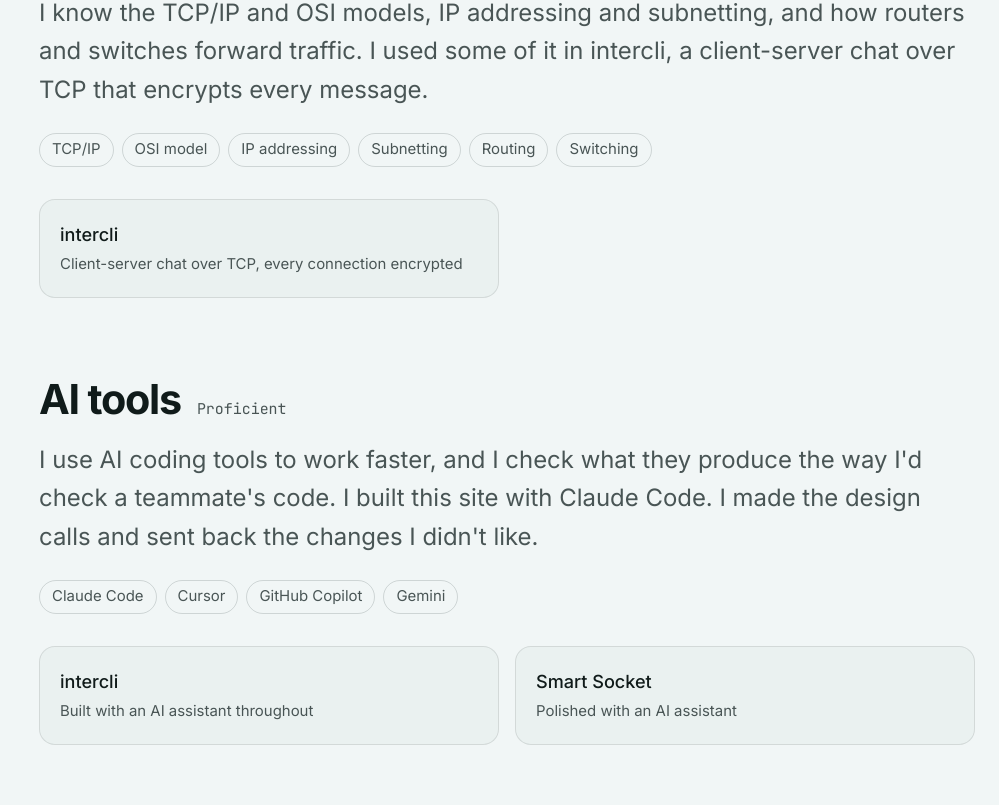
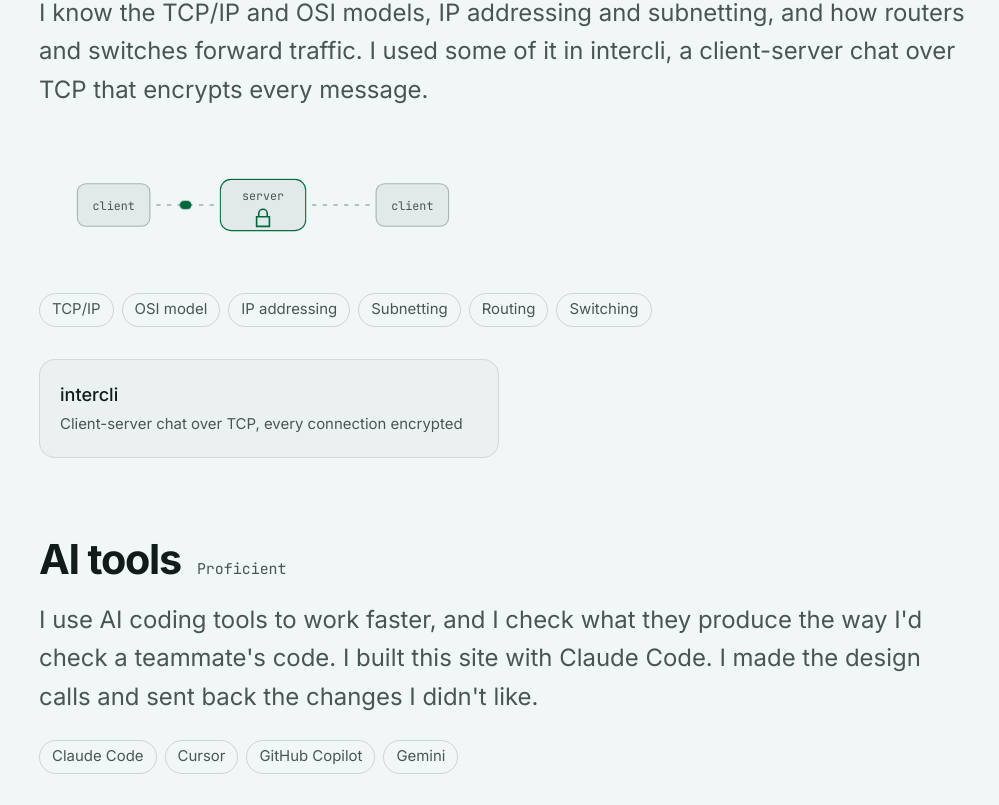
Before and after one commit to obfdanso/portfolio, a Next.js app: page /skills in a window 1280 px wide. Shown: the part 1294-2099 px from the top of the page, without its empty margins (281-1280 px from the left). Built offline with nearby package versions, Linux system fonts and the light colour scheme.

Commit message:
added a live network diagram to the Networking section

```diff
--- a/app/globals.css
+++ b/app/globals.css
@@ -942,6 +942,77 @@ button:disabled {
   }
 }
 
+/* Network diagram (skills page, Networking). Decorative: theme colours,
+   packets that travel the links on the ambient-loop timing, still under
+   reduced motion, hidden where offset-path is unsupported. */
+.network-diagram__link {
+  fill: none;
+  stroke: color-mix(in oklch, var(--color-fg-muted) 45%, transparent);
+  stroke-width: 1.5;
+  stroke-dasharray: 4 6;
+}
+
+.network-diagram__node rect {
+  fill: var(--color-surface);
+  stroke: color-mix(in oklch, var(--color-fg-muted) 40%, transparent);
+}
+
+.network-diagram__node--server rect {
+  stroke: var(--color-accent);
+}
+
+.network-diagram__node text {
+  fill: var(--color-fg-muted);
+  font-family: var(--font-mono);
+  font-size: 11px;
+  text-anchor: middle;
+}
+
+.network-diagram__lock {
+  fill: none;
+  stroke: var(--color-accent);
+  stroke-width: 1.5;
+}
+
+.network-diagram__packet {
+  display: none;
+  fill: var(--color-accent);
+}
+
+@supports (offset-path: path("M 0 0 L 1 1")) {
+  .network-diagram__packet {
+    display: block;
+    offset-rotate: 0deg;
+    animation: packet-travel var(--duration-pulse) var(--ease-brand) infinite both;
+  }
+
+  .network-diagram__packet--back {
+    animation-direction: reverse;
+  }
+}
+
+@keyframes packet-travel {
+  from {
+    offset-distance: 0%;
+    opacity: 0;
+  }
+  15%,
+  85% {
+    opacity: 1;
+  }
+  to {
+    offset-distance: 100%;
+    opacity: 0;
+  }
+}
+
+@media (prefers-reduced-motion: reduce) {
+  .network-diagram__packet {
+    animation: none;
+    offset-distance: 50%;
+  }
+}
+
 /* ---------------------------------------------------------------------------
    Recording placeholder
 
--- /dev/null
+++ b/components/network-diagram.tsx
@@ -0,0 +1,51 @@
+import type { CSSProperties } from "react";
+
+// Two clients talking through a server, as intercli does. Packets travel the
+// links with CSS offset-path; the lock marks every hop as encrypted.
+const LEFT = "M 70 60 L 210 60";
+const RIGHT = "M 350 60 L 210 60";
+
+const packet = (path: string, delay: string) =>
+  ({ offsetPath: `path("${path}")`, animationDelay: delay }) as CSSProperties;
+
+export function NetworkDiagram() {
+  return (
+    <svg
+      aria-hidden="true"
+      focusable="false"
+      viewBox="0 0 420 120"
+      className="network-diagram mt-8 w-full max-w-md"
+    >
+      <path className="network-diagram__link" d={LEFT} />
+      <path className="network-diagram__link" d={RIGHT} />
+
+      <circle className="network-diagram__packet" r="4" style={packet(LEFT, "0ms")} />
+      <circle className="network-diagram__packet" r="4" style={packet(RIGHT, "1400ms")} />
+      <circle
+        className="network-diagram__packet network-diagram__packet--back"
+        r="4"
+        style={packet(LEFT, "700ms")}
+      />
+
+      <g className="network-diagram__node" transform="translate(70 60)">
+        <rect x="-34" y="-20" width="68" height="40" rx="8" />
+        <text y="5">client</text>
+      </g>
+      <g
+        className="network-diagram__node network-diagram__node--server"
+        transform="translate(210 60)"
+      >
+        <rect x="-40" y="-24" width="80" height="48" rx="10" />
+        <text y="-5">server</text>
+        <path
+          className="network-diagram__lock"
+          d="M -6 11 h 12 v 9 h -12 Z M -4 11 v -3 a 4 4 0 0 1 8 0 v 3"
+        />
+      </g>
+      <g className="network-diagram__node" transform="translate(350 60)">
+        <rect x="-34" y="-20" width="68" height="40" rx="8" />
+        <text y="5">client</text>
+      </g>
+    </svg>
+  );
+}
--- a/components/skill-section.tsx
+++ b/components/skill-section.tsx
@@ -1,4 +1,5 @@
 import { EvidenceCard } from "@/components/evidence-card";
+import { NetworkDiagram } from "@/components/network-diagram";
 import { Reveal } from "@/components/ui/reveal";
 import type { SkillSection as SkillSectionData } from "@/content/skills";
 import type { ResolvedEvidence } from "@/lib/skills";
@@ -29,6 +30,8 @@ export function SkillSection({
 
         <p className="mt-5 max-w-2xl text-step-1 text-fg-muted">{section.statement}</p>
 
+        {section.id === "networking" && <NetworkDiagram />}
+
         <ul aria-label={`${section.title} topics`} className="mt-6 flex flex-wrap gap-2">
           {section.tags.map((tag) => (
             <li
```
Also changed, not shown: 2 other files (tests, documents, lock files or other folders).
